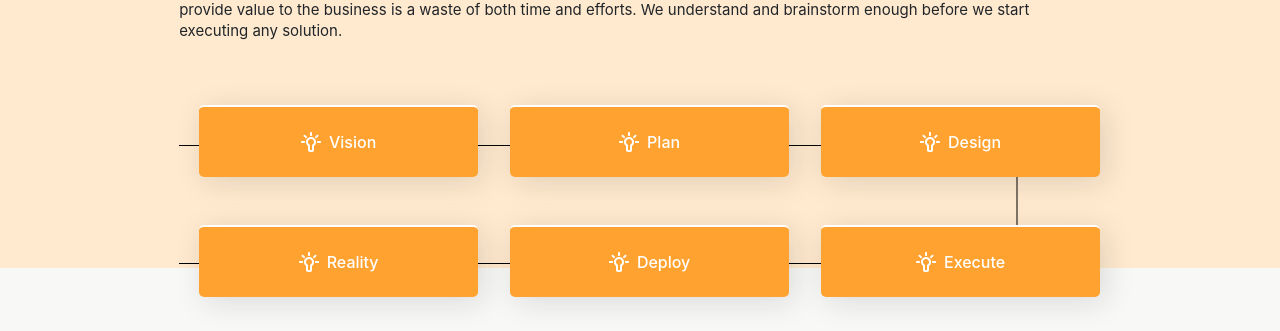
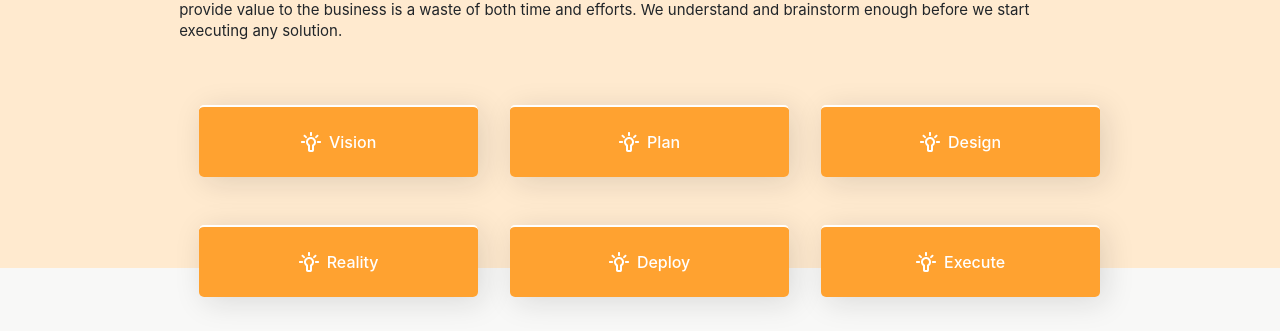
Before and after one commit to ankita1276/vtorPage, an Angular app: page /#/home in a window 1280 px wide. Before the commit this address led to /home. Shown: the part 1749-2080 px from the top of the page. Built offline with nearby package versions, Linux system fonts and the light colour scheme.

Commit message:
routes change to hash

```diff
--- a/src/app/app.module.ts
+++ b/src/app/app.module.ts
@@ -6,7 +6,7 @@ import { AppComponent } from './app.component';
 import {SharedModule} from './shared/shared.module';
 import { HomePageComponent } from './home-page/home-page.component'
 import { FormsModule } from '@angular/forms';
-
+import { HashLocationStrategy, LocationStrategy  } from '@angular/common';
 
 @NgModule({
   declarations: [
@@ -19,7 +19,7 @@ import { FormsModule } from '@angular/forms';
     SharedModule,
     FormsModule
   ],
-  providers: [],
+  providers: [{provide : LocationStrategy , useClass: HashLocationStrategy}],
   bootstrap: [AppComponent]
 })
 export class AppModule { }
--- a/src/app/home-page/home-page.component.html
+++ b/src/app/home-page/home-page.component.html
@@ -104,9 +104,9 @@
         <h2 class="my-4 col-lg-12 strikeLineWork font-xl">How we work</h2>
         <p class="col-lg-11 font-md">We follow a unique way of approaching problems and implementing solutions. We believe that anything which doesn't provide value to the business is a waste of both time and efforts. We understand and brainstorm enough before we start executing any solution.</p>
         <div class="col-12 d-flex align-items-center flex-column">
-            <img src="../../assets/Line 1.png" class="img-fluid line1" alt="Responsive image">
+            <!-- <img src="../../assets/Line 1.png" class="img-fluid line1" alt="Responsive image">
             <img src="../../assets/Line 1.png" class="img-fluid line2" alt="Responsive image">
-            <img src="../../assets/Line 3.png" class="img-fluid line3" alt="Responsive image">
+            <img src="../../assets/Line 3.png" class="img-fluid line3" alt="Responsive image"> -->
             <div class="row mt-5">
                 <div class="workBox mx-3" data-toggle="tooltip" data-placement="top" title="Tooltip on top"> <img src="../../assets/bulb.png" class="img-fluid pr-2" alt="Responsive image">Vision</div>
                  <div class="workBox mx-3"><img src="../../assets/bulb.png" class="img-fluid pr-2" alt="Responsive image">Plan</div>
```
